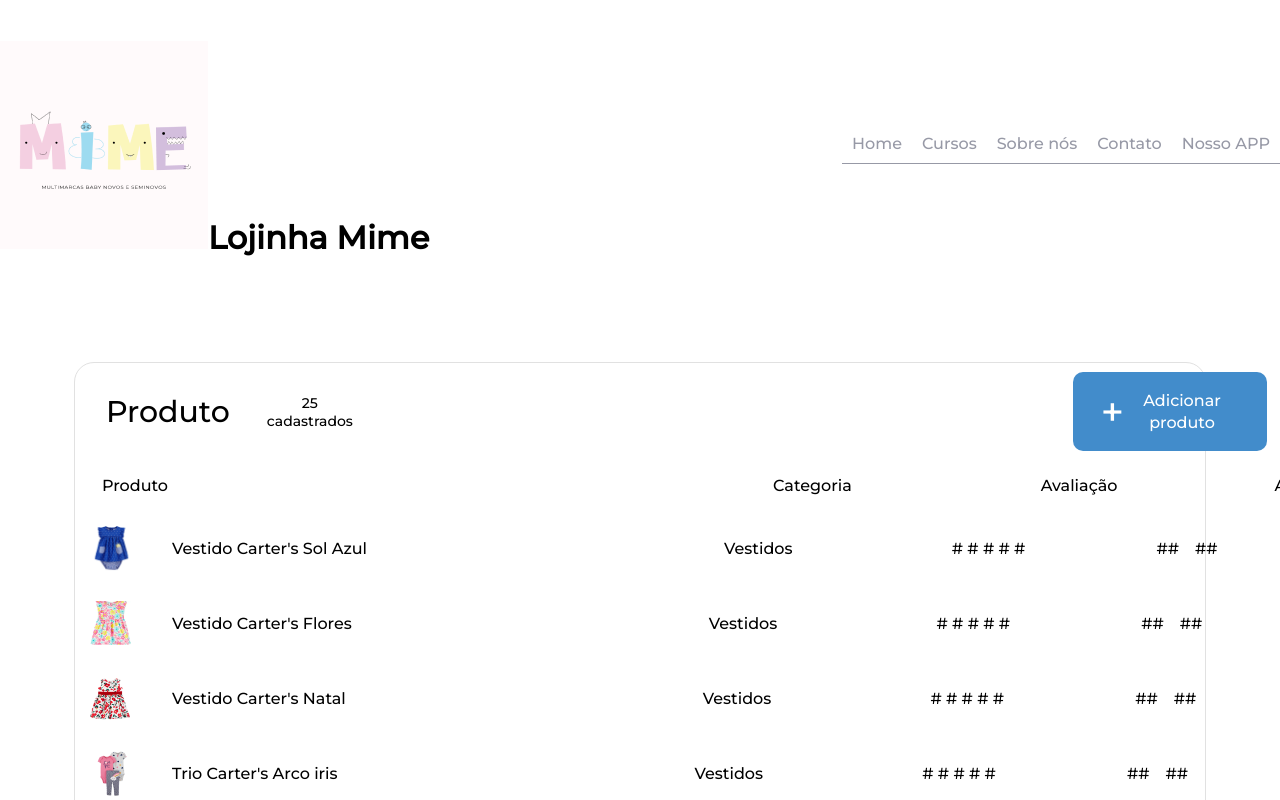
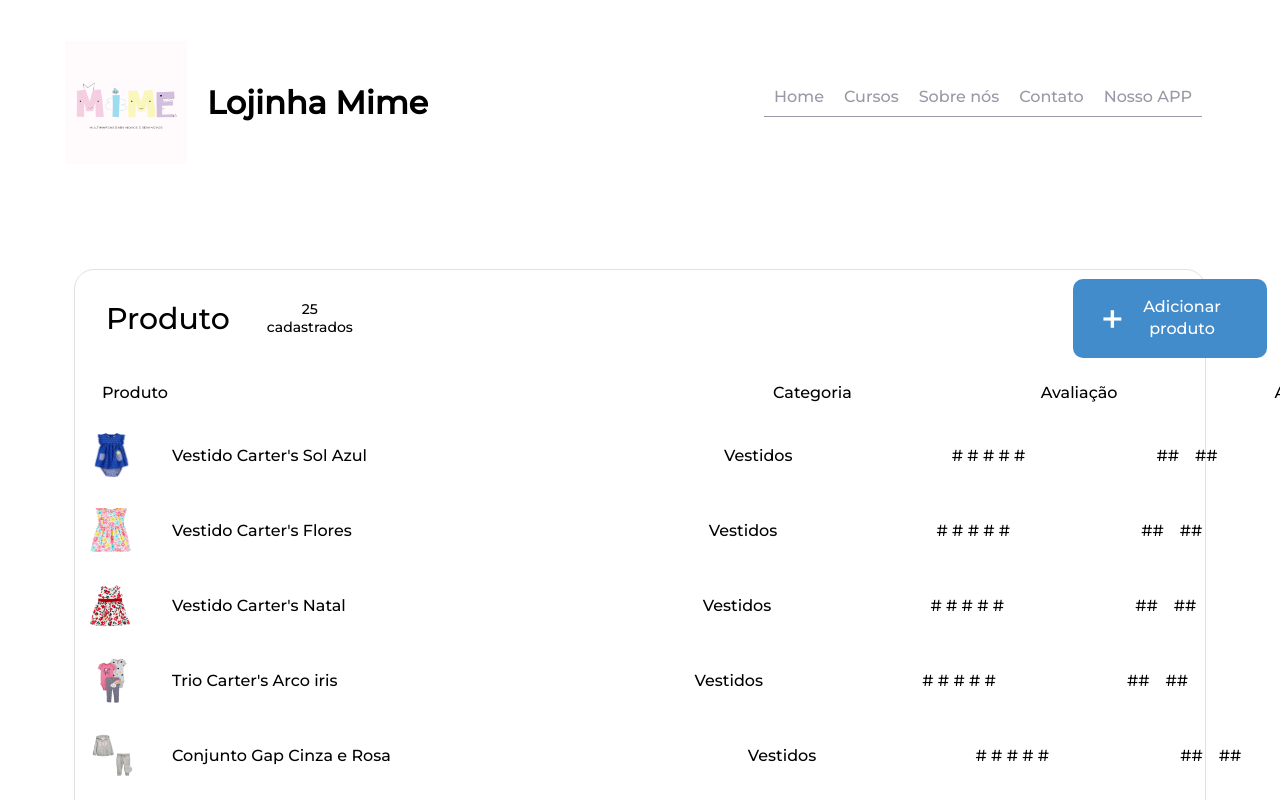
Before and after one commit to DntasDaniel/primeiroprojetoreact, a React (Create React App) app: page / in a window 1280 px wide. Shown: the top 800 px of the page. Built offline with nearby package versions, Linux system fonts and the light colour scheme.

Commit message:
Cabecalho

```diff
--- a/src/components/Cabecalho.js
+++ b/src/components/Cabecalho.js
@@ -5,8 +5,8 @@
  	<header className="cabecalhoPrincipal">
 		<div className="container">
 			<h1 className="cabecalhoPrincipal-titulo">
-                <img src='/logo.png'></img>
-				<a href="#">Lojinha Mime</a>
+                <img className="logo"src='/logo.png'></img>
+				<a className= "nomeLoja"href="#">Lojinha Mime</a>
 			</h1>
 
 			<nav className="cabecalhoPrincipal-nav">
--- a/src/css/cabecalho.css
+++ b/src/css/cabecalho.css
@@ -9,7 +9,19 @@
   padding: 20px 0;
 }
 
+.logo {
+  margin-left: 64.76px;
+  width: 122.49px;
+  height: 122.49px;
+}
+
+.nomeLoja {
+  margin-left: 19.76px;
+}
+
 .cabecalhoPrincipal-titulo {
+  display: flex;
+  align-items: center;
   font-weight: bold;
   font-size: 2em;
   margin-bottom: 20px;
@@ -22,6 +34,7 @@
 
 .cabecalhoPrincipal-nav {
   display: flex;
+  margin-right: 78px;
 }
 
 .cabecalhoPrincipal-nav-link {
```
